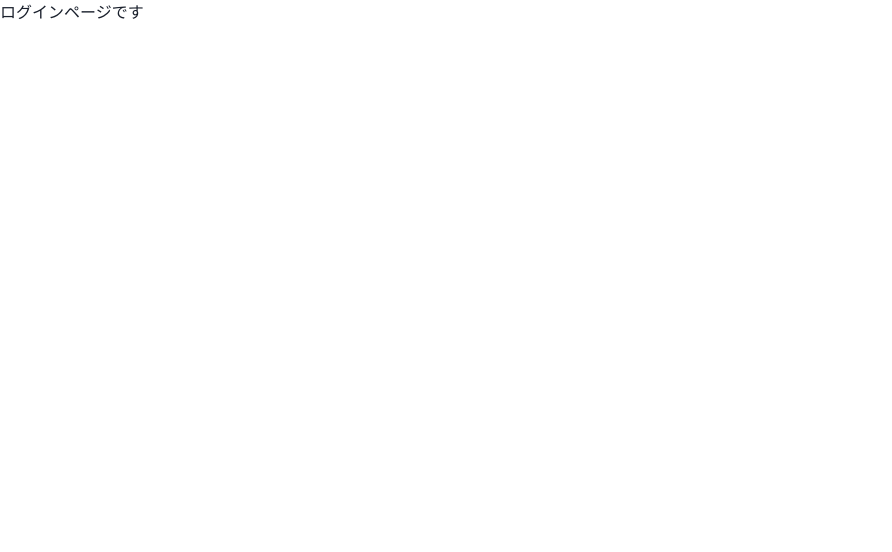
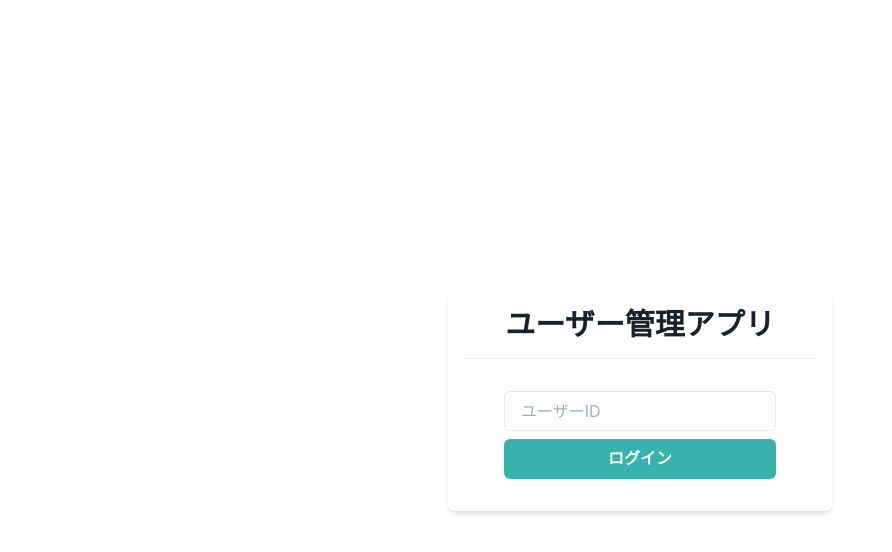
Before and after one commit to TokomaBaou/chakraui-test, a React (Create React App) app: page / in a window 1280 px wide. Shown: the top 552 px of the page, without its empty margins (0-892 px from the left). Built offline with nearby package versions, Linux system fonts and the light colour scheme.

Commit message:
Login ユーザーログイン画面の生成

```diff
--- a/src/components/pages/Login.tsx
+++ b/src/components/pages/Login.tsx
@@ -1,5 +1,29 @@
+import {
+  Box,
+  Flex,
+  Heading,
+  Divider,
+  Input,
+  Stack,
+  Button
+} from "@chakra-ui/react";
 import { memo, VFC } from "react";
 
 export const Login: VFC = memo(() => {
-  return <p>ログインページです</p>;
+  return (
+    <Flex align="center" justify="center" height="100vh">
+      <Box bg="white" w="sm" p={4} borderRadius="md" shadow="md">
+        <Heading as="h1" size="lg" textAlign="center">
+          ユーザー管理アプリ
+        </Heading>
+        <Divider my={4} />
+        <Stack sapacing={6} py={4} px={10}>
+          <Input placeholder="ユーザーID" />
+          <Button bg="teal.400" color="white" _hover={{ opacity: 0.8 }}>
+            ログイン
+          </Button>
+        </Stack>
+      </Box>
+    </Flex>
+  );
 });
```
